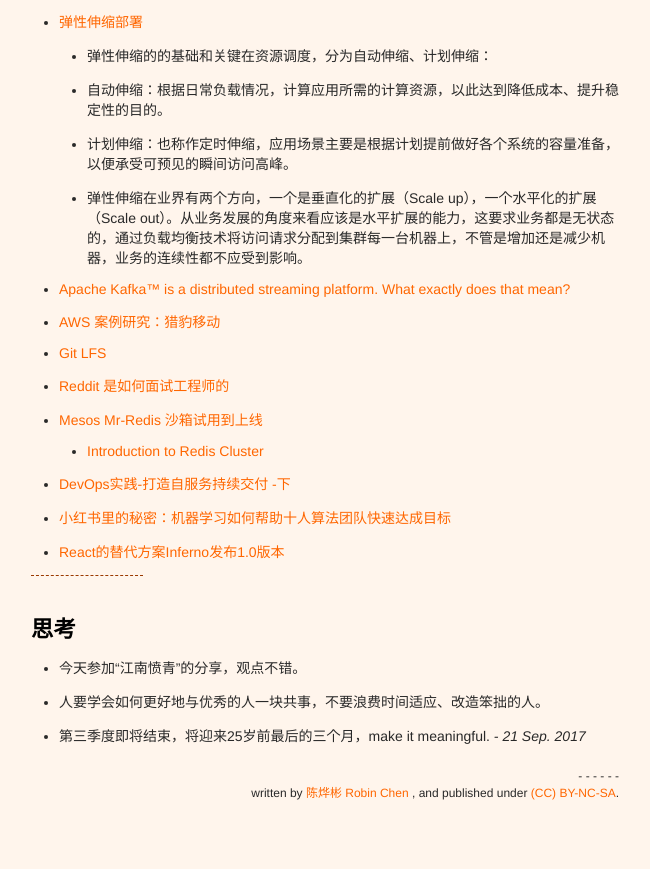
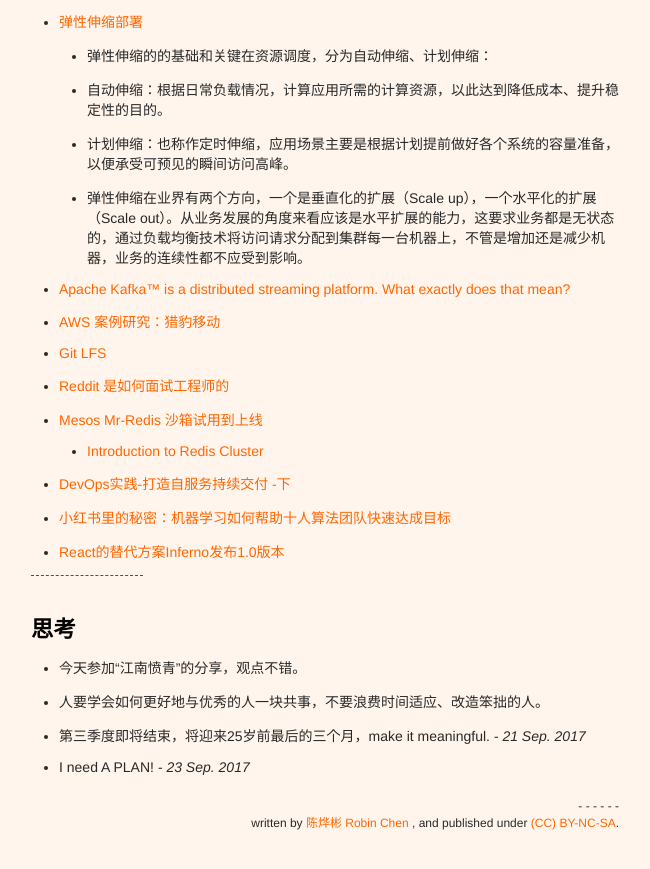
Before and after one commit to xianyuxmu/xianyuxmu.github.io, a Jekyll site: the page built from _posts/2017-09-02-monthly-reading.md, in a window 1280 px wide and 900 px high, scrolled down 2138 px. Shown: the top 869 px of the window, without its empty margins (315-965 px from the left). Built offline with Jekyll 4.4.1, drawn with Linux system fonts in a browser that asks for light colours; comment, search, counter and statistics services are not loaded.

Commit message:
23 Sep. 2017

```diff
--- a/_posts/2017-09-02-monthly-reading.md
+++ b/_posts/2017-09-02-monthly-reading.md
@@ -111,3 +111,4 @@
 - 今天参加“江南愤青”的分享，观点不错。
 - 人要学会如何更好地与优秀的人一块共事，不要浪费时间适应、改造笨拙的人。
 - 第三季度即将结束，将迎来25岁前最后的三个月，make it meaningful. *- 21 Sep. 2017*
+- I need A PLAN! *- 23 Sep. 2017*
```
